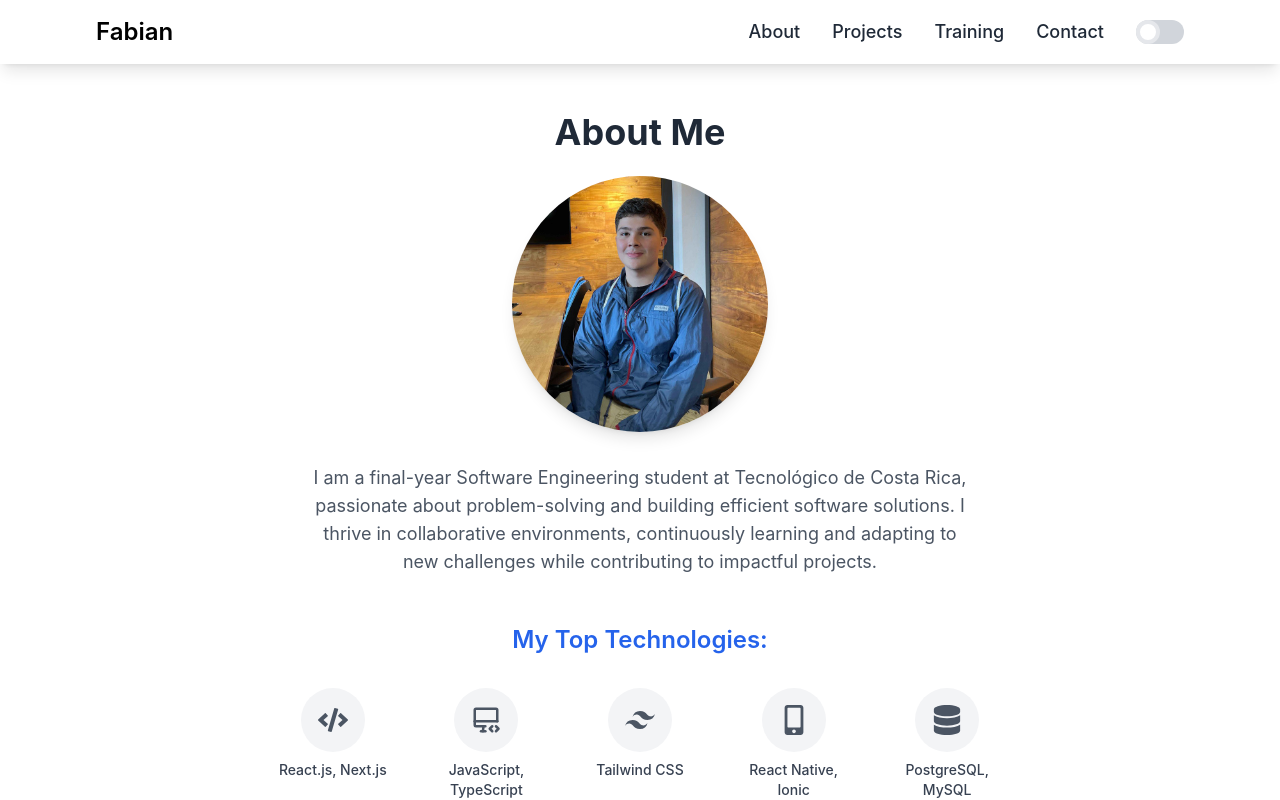
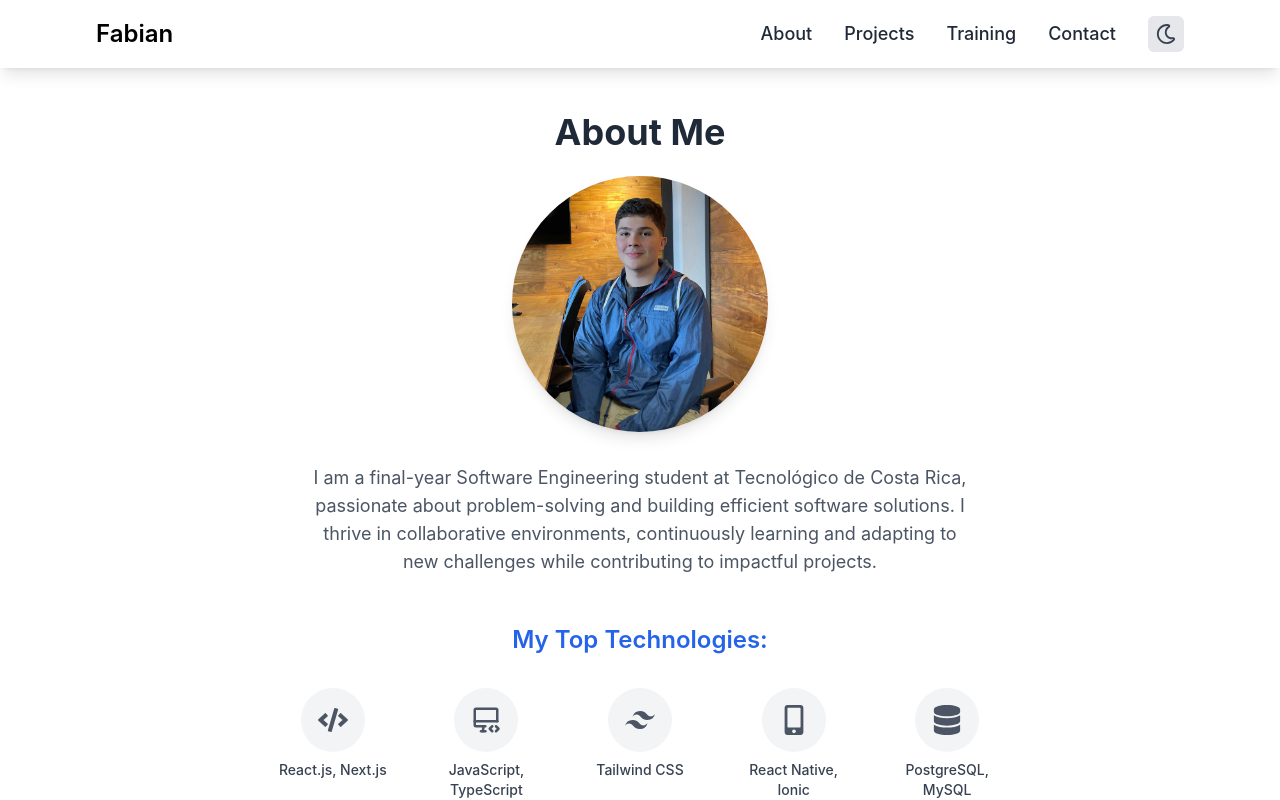
Before and after one commit to FabsCR/dev-portfolio-fabs, a Next.js app: page / in a window 1280 px wide. Shown: the top 800 px of the page. Built offline with nearby package versions, Linux system fonts and the light colour scheme; what @radix-ui/themes would draw is missing.

Commit message:
style: redesign dark mode toggle for better UX

```diff
--- a/src/app/globals.css
+++ b/src/app/globals.css
@@ -3,7 +3,7 @@
 @tailwind utilities;
 
 body {
-  @apply bg-white text-primary dark:bg-black dark:text-white;
+  @apply bg-white text-primary dark:bg-black dark:text-white transition-colors duration-300;
 }
 
 .navbar {
@@ -14,12 +14,3 @@ body {
 .box {
   @apply bg-gray-100 dark:bg-gray-800 text-black dark:text-white;
 }
-
-/* Toggle Switch Styling */
-.toggle-checkbox:checked {
-  @apply right-0 border-blue-500;
-}
-
-.toggle-checkbox:checked + .toggle-label {
-  @apply bg-blue-600;
-}
--- a/src/components/Navbar.tsx
+++ b/src/components/Navbar.tsx
@@ -1,7 +1,8 @@
 "use client";
 
 import { useEffect, useState } from "react";
-import { FaBars, FaTimes } from "react-icons/fa";
+import { FaBars, FaTimes, FaRegMoon } from "react-icons/fa";
+import { LuSun } from "react-icons/lu";
 
 export default function Navbar() {
   const [isDarkMode, setIsDarkMode] = useState(false);
@@ -21,13 +22,8 @@ export default function Navbar() {
   const toggleTheme = () => {
     setIsDarkMode((prevMode) => {
       const newMode = !prevMode;
-      if (newMode) {
-        document.documentElement.classList.add("dark");
-        localStorage.setItem("theme", "dark");
-      } else {
-        document.documentElement.classList.remove("dark");
-        localStorage.setItem("theme", "light");
-      }
+      document.documentElement.classList.toggle("dark", newMode);
+      localStorage.setItem("theme", newMode ? "dark" : "light");
       return newMode;
     });
   };
@@ -77,20 +73,16 @@ export default function Navbar() {
           ))}
 
           {/* Dark mode toggle */}
-          <div className="relative inline-block w-12 h-6 align-middle select-none transition duration-200 ease-in">
-            <input
-              type="checkbox"
-              name="toggle"
-              id="toggle"
-              className="toggle-checkbox absolute block w-6 h-6 rounded-full bg-white border-4 appearance-none cursor-pointer transition-all duration-300 ease-in-out checked:right-0"
-              checked={isDarkMode}
-              onChange={toggleTheme}
-            />
-            <label
-              htmlFor="toggle"
-              className="toggle-label block overflow-hidden h-6 rounded-full bg-gray-300 dark:bg-blue-600 cursor-pointer transition-colors duration-300 ease-in-out"
-            ></label>
-          </div>
+          <button
+            onClick={toggleTheme}
+            className="p-2 rounded-md transition-all duration-300 focus:outline-none bg-gray-200 dark:bg-gray-700 hover:bg-gray-300 dark:hover:bg-gray-600"
+          >
+            {isDarkMode ? (
+              <LuSun className="h-5 w-5 text-yellow-500 transition-all duration-300" />
+            ) : (
+              <FaRegMoon className="h-5 w-5 text-gray-700 dark:text-gray-300 transition-all duration-300" />
+            )}
+          </button>
         </div>
 
         {/* Mobile menu button */}
@@ -123,21 +115,17 @@ export default function Navbar() {
               </button>
             ))}
 
-            {/* Dark mode toggle */}
-            <div className="relative inline-block w-12 h-6 align-middle select-none transition duration-200 ease-in mt-3">
-              <input
-                type="checkbox"
-                name="toggle-mobile"
-                id="toggle-mobile"
-                className="toggle-checkbox absolute block w-6 h-6 rounded-full bg-white border-4 appearance-none cursor-pointer transition-all duration-300 ease-in-out checked:right-0"
-                checked={isDarkMode}
-                onChange={toggleTheme}
-              />
-              <label
-                htmlFor="toggle-mobile"
-                className="toggle-label block overflow-hidden h-6 rounded-full bg-gray-300 dark:bg-blue-600 cursor-pointer transition-colors duration-300 ease-in-out"
-              ></label>
-            </div>
+            {/* Dark mode toggle for mobile */}
+            <button
+              onClick={toggleTheme}
+              className="p-2 mt-3 rounded-md transition-all duration-300 focus:outline-none bg-gray-200 dark:bg-gray-700 hover:bg-gray-300 dark:hover:bg-gray-600"
+            >
+              {isDarkMode ? (
+                <LuSun className="h-5 w-5 text-yellow-500 transition-all duration-300" />
+              ) : (
+                <FaRegMoon className="h-5 w-5 text-gray-700 dark:text-gray-300 transition-all duration-300" />
+              )}
+            </button>
           </div>
         </div>
       )}
```
